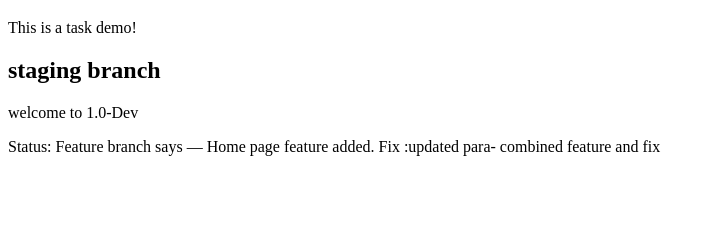
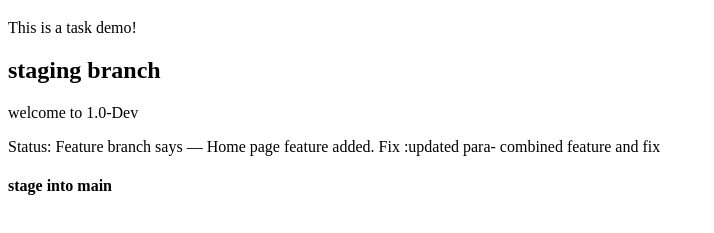
Before and after one commit to moumi06/task-demo, a plain HTML site: page index.html in a window 1280 px wide. Shown: the part 61-294 px from the top of the page, without its empty margins (0-714 px from the left). Drawn offline with Linux system fonts and the light colour scheme.

Commit message:
Merge stage into main

```diff
--- a/index.html
+++ b/index.html
@@ -11,6 +11,6 @@
     <h2>staging branch</h2>
     <p>welcome to 1.0-Dev</p>
     <p id="status">Status: Feature branch says — Home page feature added. Fix :updated para- combined feature and fix</p>
-
+    <h4>stage into main</h4>
 </body>
 </html>
```
